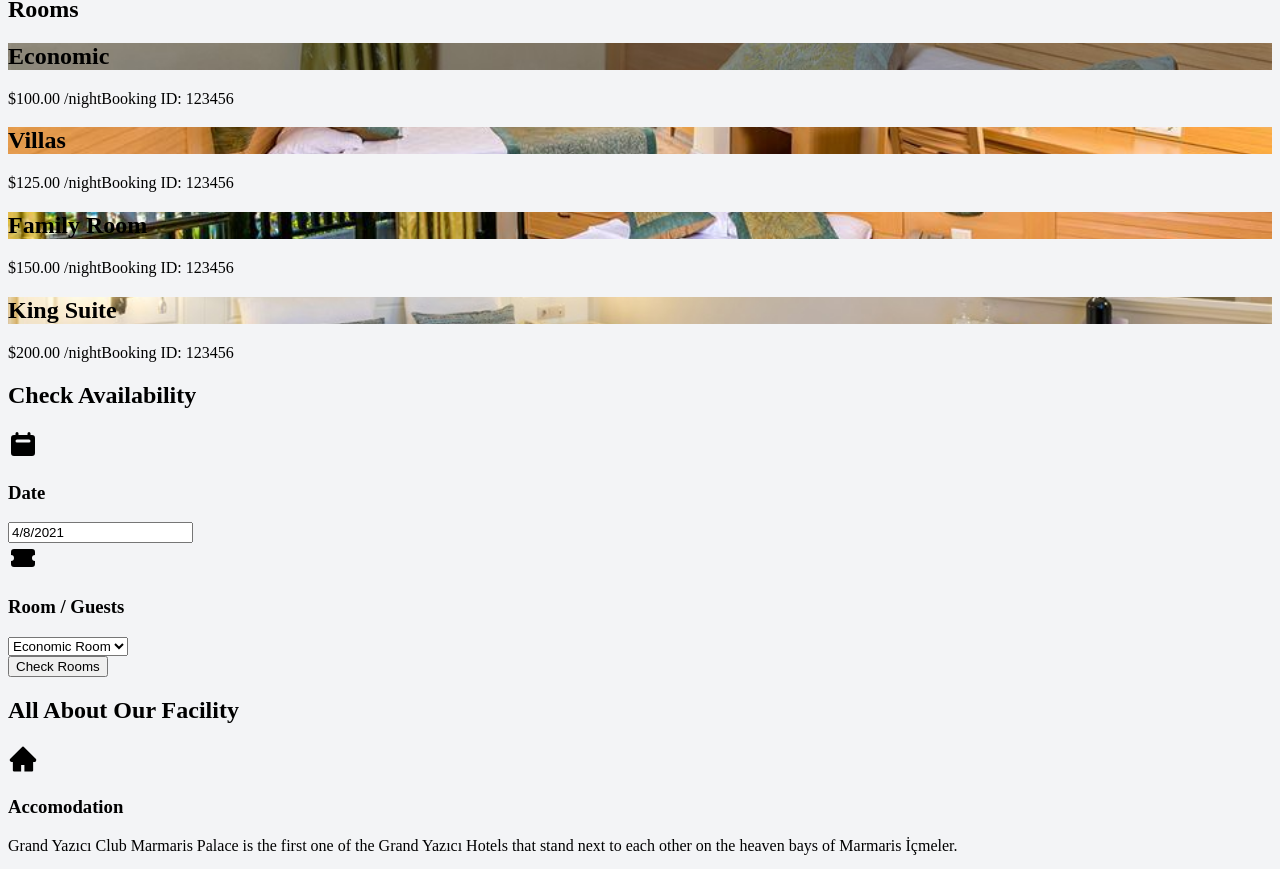
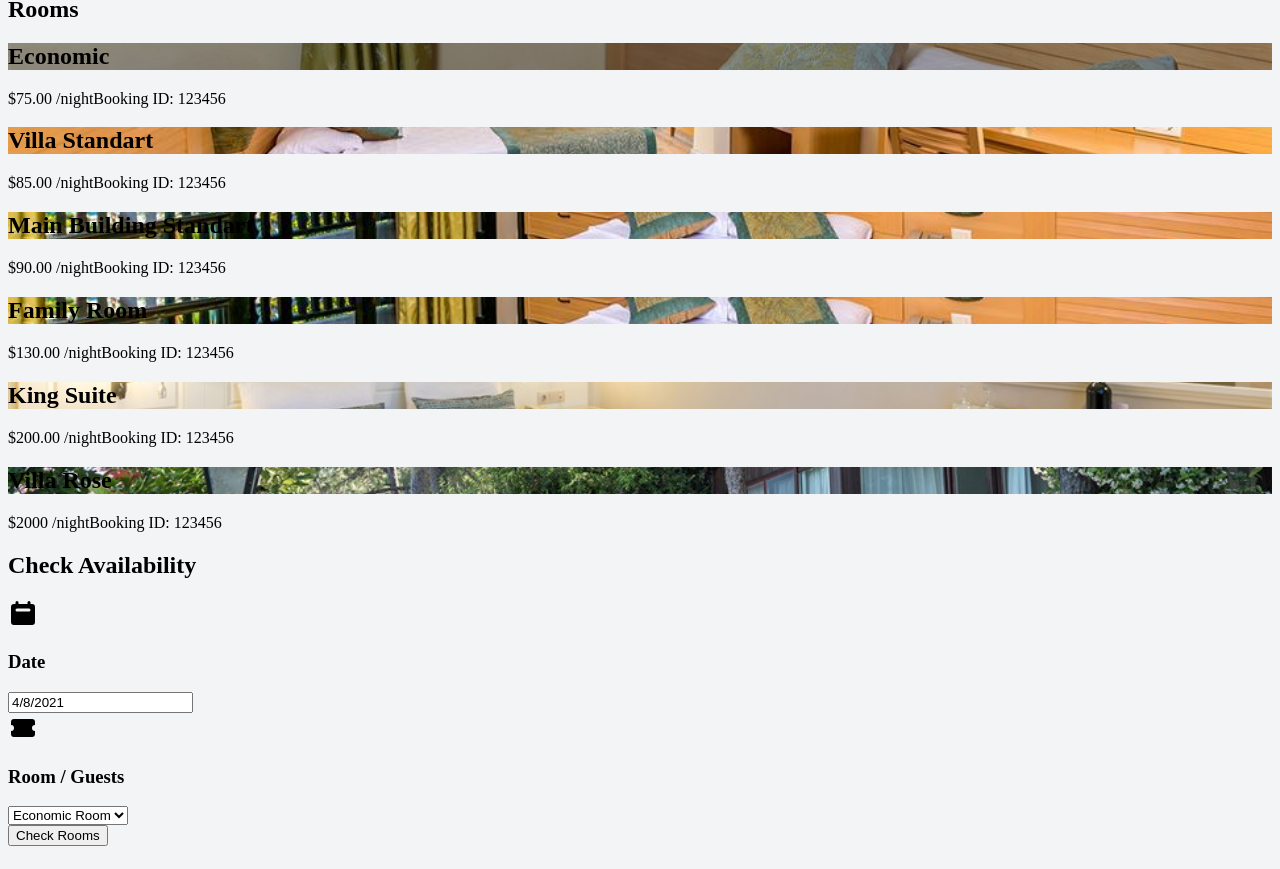
Before and after one commit to eggsy/marmaris-palace-website, a Next.js app: page / in a window 1280 px wide. Shown: the part 1339-2208 px from the top of the page. Built offline with nearby package versions, Linux system fonts and the light colour scheme.

Commit message:
refactor: add more rooms

```diff
--- a/src/data/rooms.ts
+++ b/src/data/rooms.ts
@@ -2,23 +2,33 @@ const Rooms = [
   {
     title: "Economic",
     image: "/images/rooms/economic.jpg",
-    price: "$100.00",
+    price: "$75.00",
   },
   {
-    title: "Villas",
+    title: "Villa Standart",
     image: "/images/rooms/villa.jpg",
-    price: "$125.00",
+    price: "$85.00",
+  },
+  {
+    title: "Main Building Standart",
+    image: "/images/rooms/family-room.jpg",
+    price: "$90.00",
   },
   {
     title: "Family Room",
     image: "/images/rooms/family-room.jpg",
-    price: "$150.00",
+    price: "$130.00",
   },
   {
     title: "King Suite",
     image: "/images/rooms/king-suite.jpg",
     price: "$200.00",
   },
+  {
+    title: "Villa Rose",
+    image: "/images/rooms/villa-rose.jpg",
+    price: "$2000",
+  },
 ];
 
 export default Rooms;
```
Also changed, not shown: public/images/rooms/villa-rose.jpg (added).
